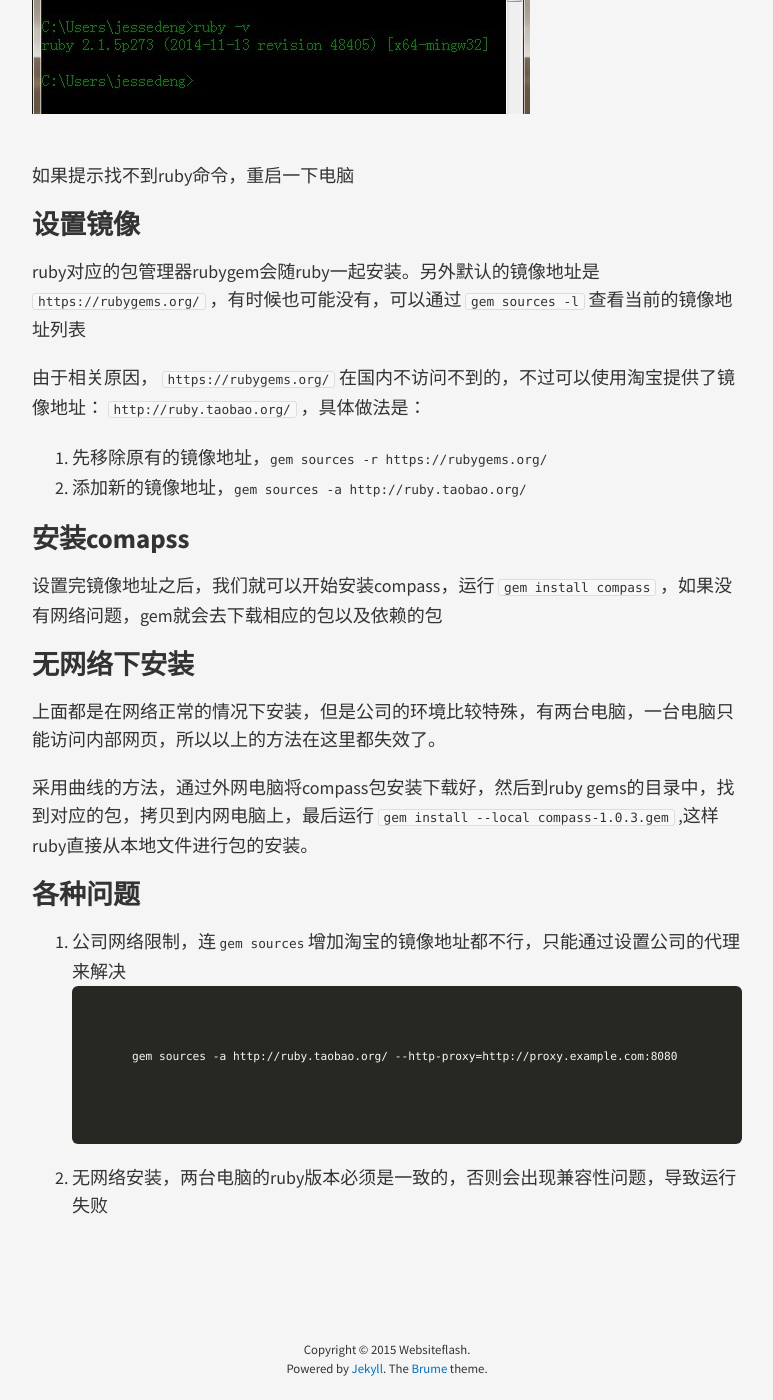
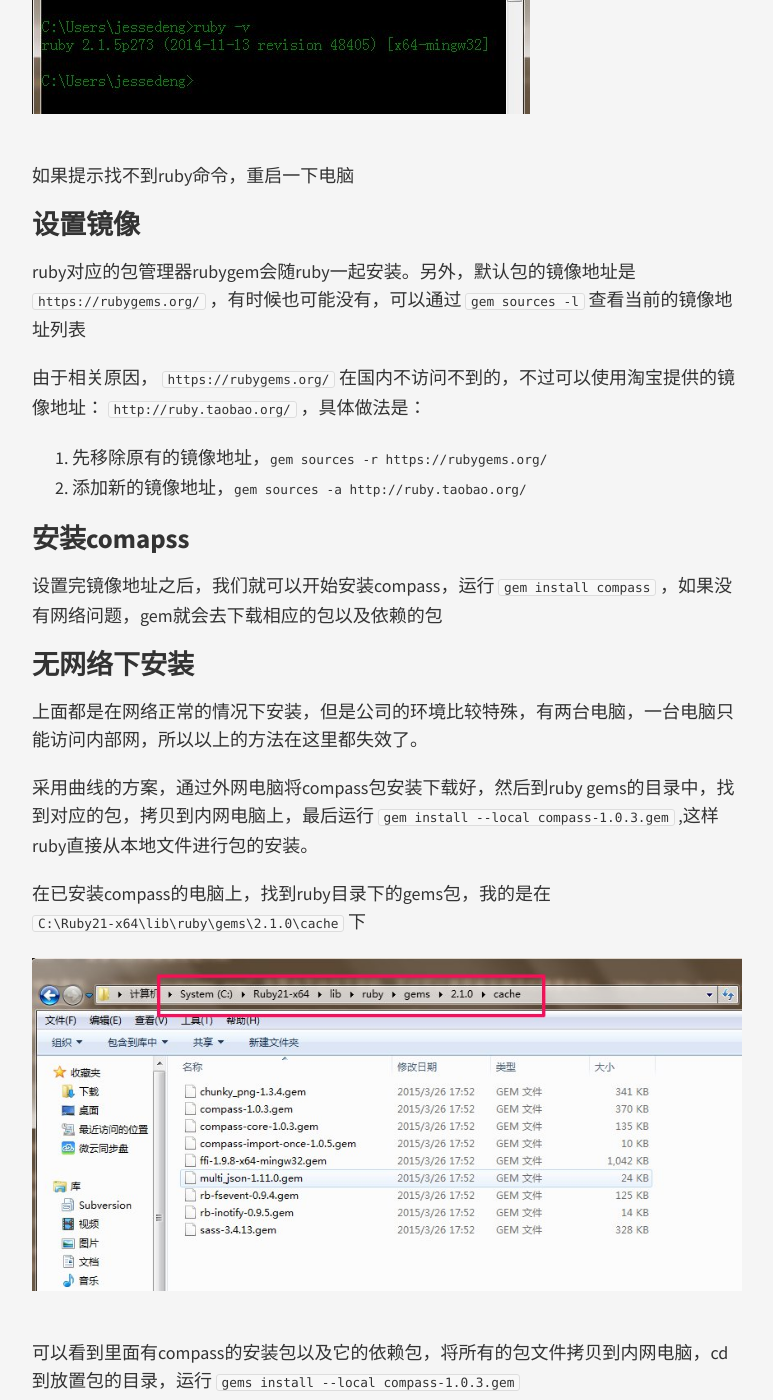
Before and after one commit to websiteflash/websiteflash.github.com, a Jekyll site: the page built from _posts/2015-03-26-compass-sass-install.md, in a window 1280 px wide and 1400 px high, scrolled down 1099 px. Shown: the whole window, without its empty margins (253-1026 px from the left). Built offline with Jekyll 4.4.1, drawn with Linux system fonts in a browser that asks for light colours; nearby versions of some CDN libraries; Markdown is read by kramdown in place of the engine named in the settings; comment, search, counter and statistics services are not loaded.

Commit message:
mod compass

````diff
--- a/_posts/2015-03-26-compass-sass-install.md
+++ b/_posts/2015-03-26-compass-sass-install.md
@@ -23,9 +23,9 @@
 
 # 设置镜像
 
-ruby对应的包管理器rubygem会随ruby一起安装。另外默认的镜像地址是 `https://rubygems.org/` ，有时候也可能没有，可以通过 `gem sources -l` 查看当前的镜像地址列表
+ruby对应的包管理器rubygem会随ruby一起安装。另外，默认包的镜像地址是 `https://rubygems.org/` ，有时候也可能没有，可以通过 `gem sources -l` 查看当前的镜像地址列表
 
-由于相关原因， `https://rubygems.org/` 在国内不访问不到的，不过可以使用淘宝提供了镜像地址： `http://ruby.taobao.org/` ，具体做法是：
+由于相关原因， `https://rubygems.org/` 在国内不访问不到的，不过可以使用淘宝提供的镜像地址： `http://ruby.taobao.org/` ，具体做法是：
 1. 先移除原有的镜像地址，`gem sources -r https://rubygems.org/`
 2. 添加新的镜像地址，`gem sources -a http://ruby.taobao.org/`
 
@@ -35,11 +35,22 @@
 
 # 无网络下安装
 
-上面都是在网络正常的情况下安装，但是公司的环境比较特殊，有两台电脑，一台电脑只能访问内部网页，所以以上的方法在这里都失效了。
+上面都是在网络正常的情况下安装，但是公司的环境比较特殊，有两台电脑，一台电脑只能访问内部网，所以以上的方法在这里都失效了。
 
-采用曲线的方法，通过外网电脑将compass包安装下载好，然后到ruby gems的目录中，找到对应的包，拷贝到内网电脑上，最后运行 `gem install --local compass-1.0.3.gem` ,这样ruby直接从本地文件进行包的安装。
+采用曲线的方案，通过外网电脑将compass包安装下载好，然后到ruby gems的目录中，找到对应的包，拷贝到内网电脑上，最后运行 `gem install --local compass-1.0.3.gem` ,这样ruby直接从本地文件进行包的安装。
+
+在已安装compass的电脑上，找到ruby目录下的gems包，我的是在 `C:\Ruby21-x64\lib\ruby\gems\2.1.0\cache` 下
+
+![install ruby gems][img-install-ruby-gems]
+
+可以看到里面有compass的安装包以及它的依赖包，将所有的包文件拷贝到内网电脑，cd到放置包的目录，运行 `gems install --local compass-1.0.3.gem`
+
+![install ruby compass local][img-install-compass-local]
+
+到此，compass安装完成。
 
 # 各种问题
+
 1. 公司网络限制，连 `gem sources` 增加淘宝的镜像地址都不行，只能通过设置公司的代理来解决
 ```
 gem sources -a http://ruby.taobao.org/ --http-proxy=http://proxy.example.com:8080
@@ -49,4 +60,6 @@
 
 [rubyinstaller]: http://rubyinstaller.org/downloads/
 [img-install-ruby]: /assets/images/compass/install-ruby.jpg
+[img-install-ruby-gems]: /assets/images/compass/install-ruby-gems.jpg
 [img-install-ruby-success]: /assets/images/compass/install-ruby-success.jpg
+[img-install-compass-local]: /assets/images/compass/install-compass-local.jpg
````
Also changed, not shown: assets/images/compass/install-compass-local.jpg (added), assets/images/compass/install-ruby-gems.jpg (added).
